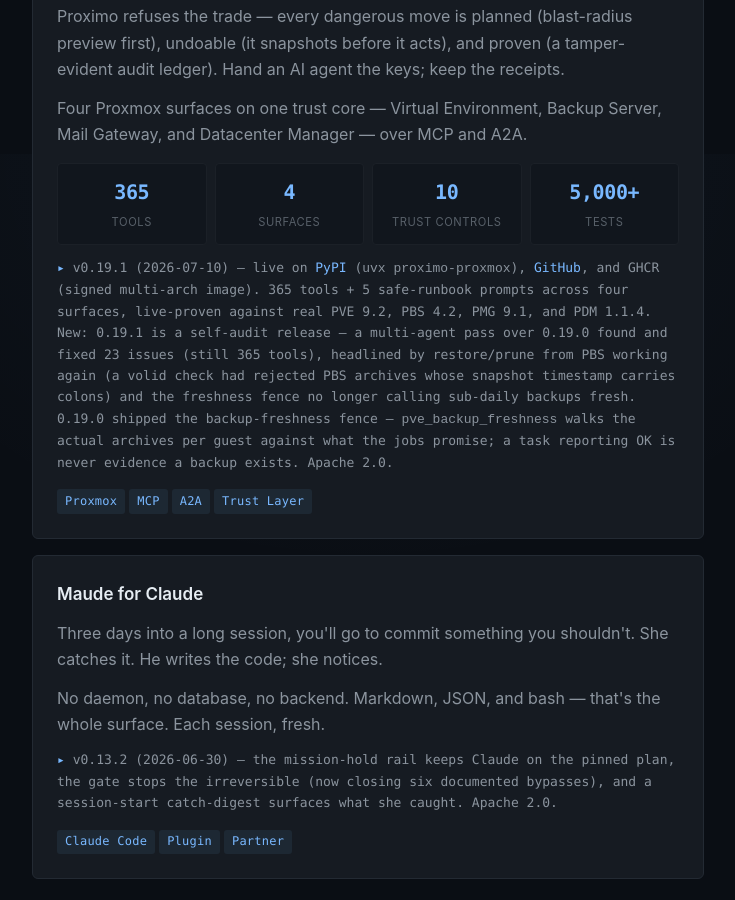
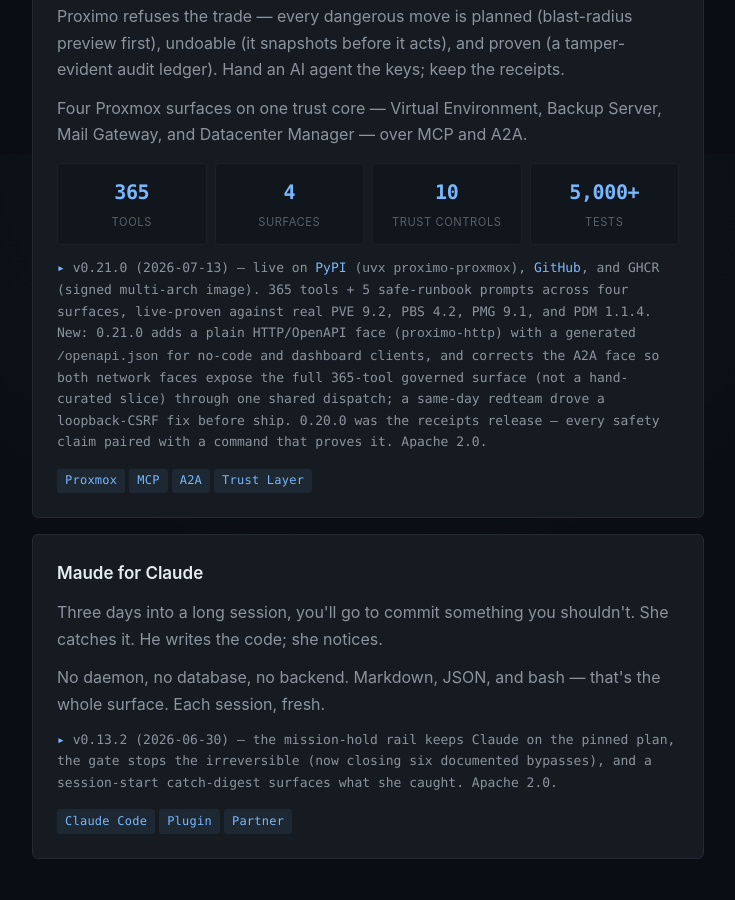
Before and after one commit to john-broadway/john-broadway.github.io, a Jekyll site: the page built from index.html, in a window 1280 px wide and 900 px high, scrolled down 1646 px. Shown: the whole window, without its empty margins (272-1007 px from the left). Built offline with Jekyll 4.4.1, drawn with Linux system fonts in a browser that asks for light colours.

Commit message:
Proximo status → v0.21.0 (HTTP/OpenAPI face; full governed surface on every transport)

```diff
--- a/index.html
+++ b/index.html
@@ -51,7 +51,7 @@
       <div class="stat"><div class="num">10</div><div class="label">trust controls</div></div>
       <div class="stat"><div class="num">5,000+</div><div class="label">tests</div></div>
     </div>
-    <p class="status">v0.19.1 (2026-07-10) &mdash; live on <a href="https://pypi.org/project/proximo-proxmox/">PyPI</a> (<code>uvx proximo-proxmox</code>), <a href="https://github.com/john-broadway/proximo">GitHub</a>, and GHCR (signed multi-arch image). 365 tools + 5 safe-runbook prompts across four surfaces, live-proven against real PVE 9.2, PBS 4.2, PMG 9.1, and PDM 1.1.4. New: 0.19.1 is a self-audit release &mdash; a multi-agent pass over 0.19.0 found and fixed 23 issues (still 365 tools), headlined by restore/prune from PBS working again (a volid check had rejected PBS archives whose snapshot timestamp carries colons) and the freshness fence no longer calling sub-daily backups fresh. 0.19.0 shipped the backup-freshness fence &mdash; <code>pve_backup_freshness</code> walks the actual archives per guest against what the jobs promise; a task reporting OK is never evidence a backup exists. Apache 2.0.</p>
+    <p class="status">v0.21.0 (2026-07-13) &mdash; live on <a href="https://pypi.org/project/proximo-proxmox/">PyPI</a> (<code>uvx proximo-proxmox</code>), <a href="https://github.com/john-broadway/proximo">GitHub</a>, and GHCR (signed multi-arch image). 365 tools + 5 safe-runbook prompts across four surfaces, live-proven against real PVE 9.2, PBS 4.2, PMG 9.1, and PDM 1.1.4. New: 0.21.0 adds a plain HTTP/OpenAPI face (<code>proximo-http</code>) with a generated <code>/openapi.json</code> for no-code and dashboard clients, and corrects the A2A face so both network faces expose the full 365-tool governed surface (not a hand-curated slice) through one shared dispatch; a same-day redteam drove a loopback-CSRF fix before ship. 0.20.0 was the receipts release &mdash; every safety claim paired with a command that proves it. Apache 2.0.</p>
     <div class="tags"><span>Proxmox</span><span>MCP</span><span>A2A</span><span>Trust Layer</span></div>
   </article>
 
```
